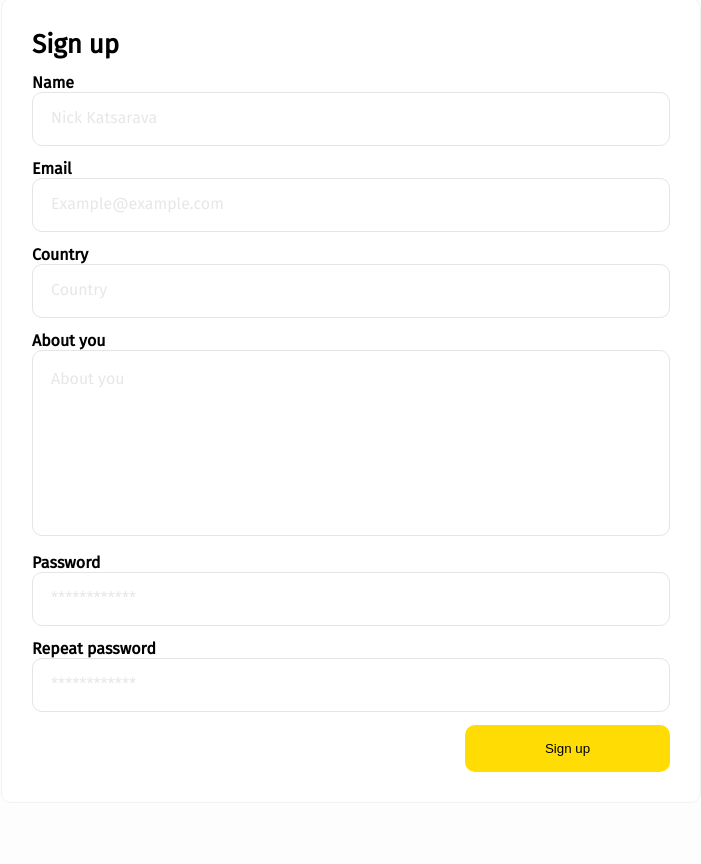
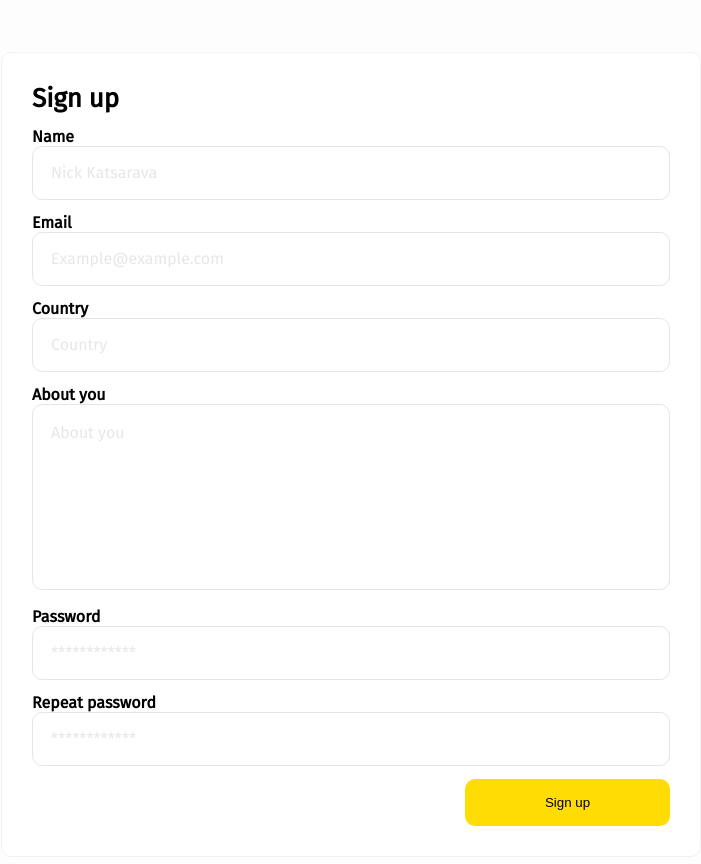
Before and after one commit to abasha2002/Registration_form, a plain HTML site: page index.html in a window 1280 px wide. Shown: the whole page, without its empty margins (289-990 px from the left). Before the commit the page ends 803 px from the top, so only its background shows below. Drawn offline with Linux system fonts and the light colour scheme.

Commit message:
Update style.css

```diff
--- a/style.css
+++ b/style.css
@@ -4,13 +4,11 @@
 }
 
 body{
-    margin: 0px;
+    margin-top: 52px;
     padding: 0px;
-    height: 100vh;
     background-color: #FDFDFD;
     display: flex;
     justify-content: center;
-    align-items: center;
 }
 
 .container{
```
